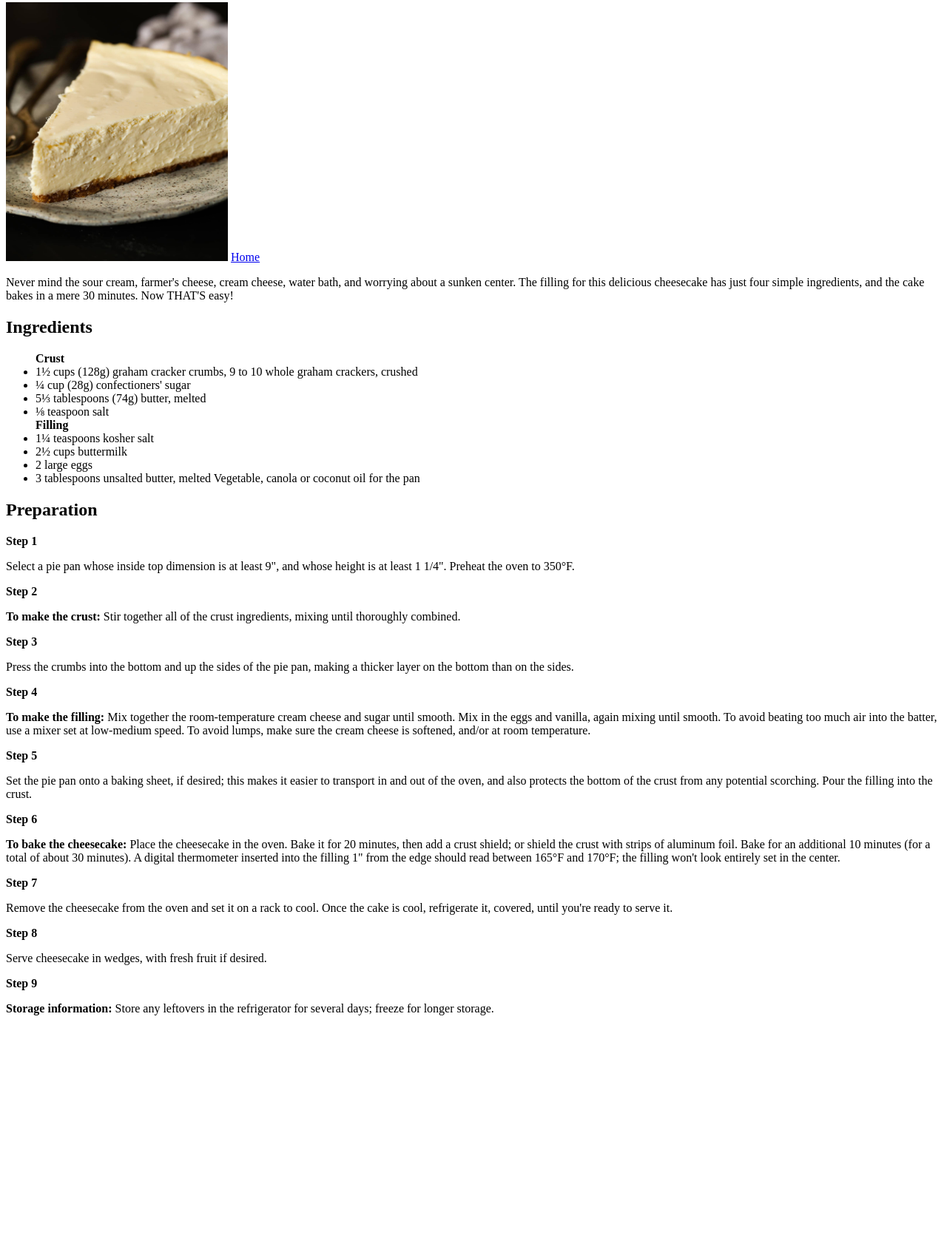
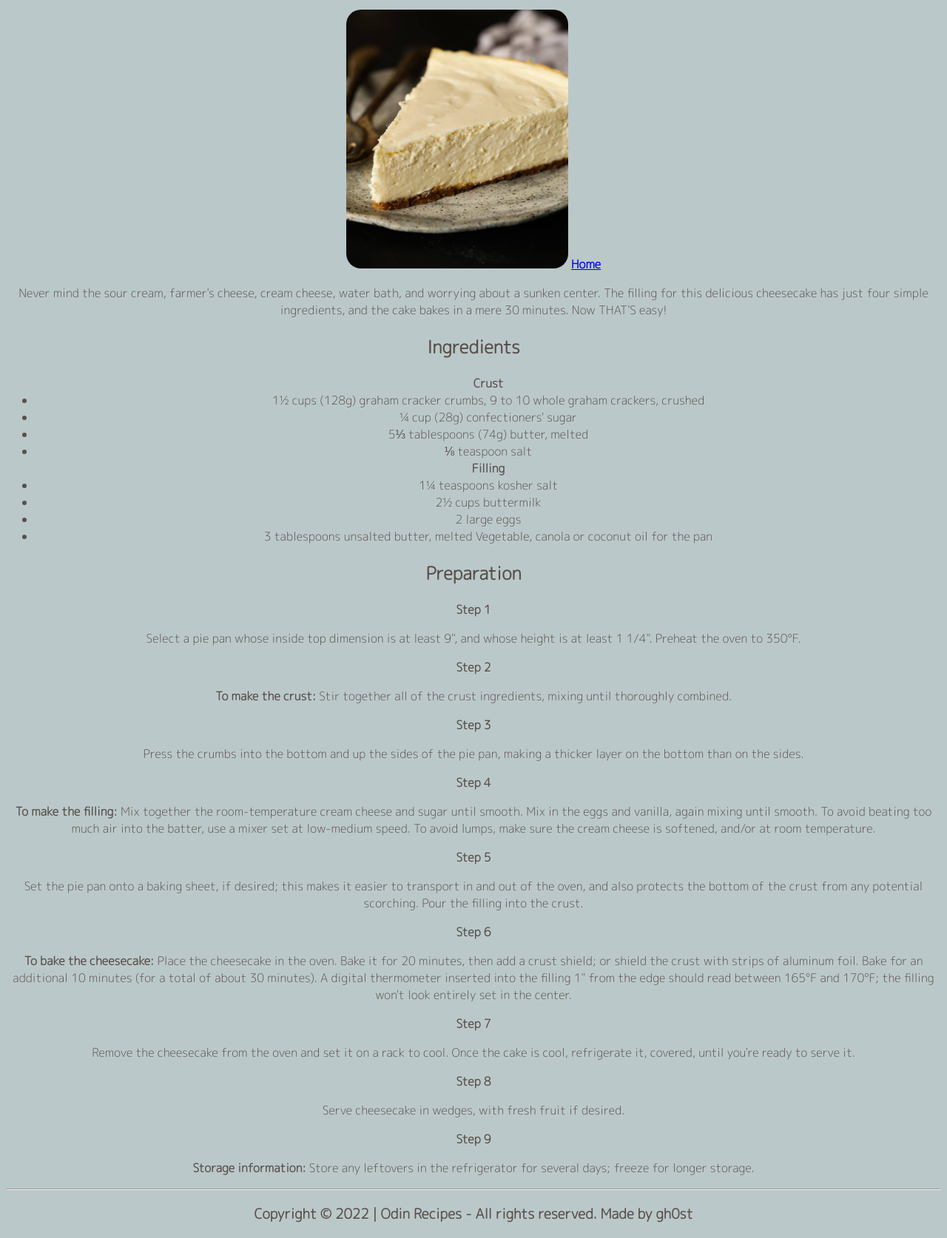
Before and after one commit to eevniel/odin-recipes, a plain HTML site: page recipes/easy-cheesecake.html in a window 1280 px wide. Shown: the part 77-1751 px from the top of the page at 74% size. Before the commit the page ends 1466 px from the top, so only its background shows below. Drawn offline with Linux system fonts and the light colour scheme.

Commit message:
Added footer to each and classes for every recipe food image

```diff
--- a/recipes/easy-cheesecake.html
+++ b/recipes/easy-cheesecake.html
@@ -6,11 +6,15 @@
     <meta http-equiv="X-UA-Compatible" content="IE=edge">
     <meta name="viewport" content="width=device-width, initial-scale=1.0">
     <title>Easy Cheesecake - Odin Recipes</title>
+    <link rel="stylesheet" href="../styles/style.css">
+    <link rel="preconnect" href="https://fonts.googleapis.com">
+    <link rel="preconnect" href="https://fonts.gstatic.com" crossorigin>
+    <link href="https://fonts.googleapis.com/css2?family=M+PLUS+Rounded+1c:wght@100;300&display=swap" rel="stylesheet">
 </head>
 
 <body>
     <h1>Easy Cheesecake</h1>
-    <img src="../images/easy-cheesecake-image.jpg" alt="Cheesecake image" width="300px" height="350px">
+    <img class="food-image easy-cheesecake-img" src="../images/easy-cheesecake-image.jpg" alt="Cheesecake image" width="300px" height="350px">
     <a href="../index.html">Home</a>
     <p>Never mind the sour cream, farmer's cheese, cream cheese, water bath, and worrying about a sunken center. The
         filling for this delicious cheesecake has just four simple ingredients, and the cake bakes in a mere 30 minutes.
@@ -60,6 +64,11 @@
     <strong>Step 9</strong>
     <p><strong>Storage information:</strong> Store any leftovers in the refrigerator for several days; freeze for longer
         storage.</p>
+
+    <hr>
+    <footer>
+        <h3>Copyright &copy; 2022 | Odin Recipes - All rights reserved. Made by gh0st</h3>
+    </footer>
 </body>
 
 </html>
```
Also changed, not shown: recipes/buttermilk-pancakes.html (+10 -1 lines), recipes/chicken-and-zucchini-foil-packs.html (+10 -1 lines), recipes/eggs-bacon-breakfast-tacos.html (+10 -1 lines), recipes/maple-cashew-apple-toast.html (+10 -1 lines), recipes/spinach-cheese-muffins.html (+10 -1 lines).
